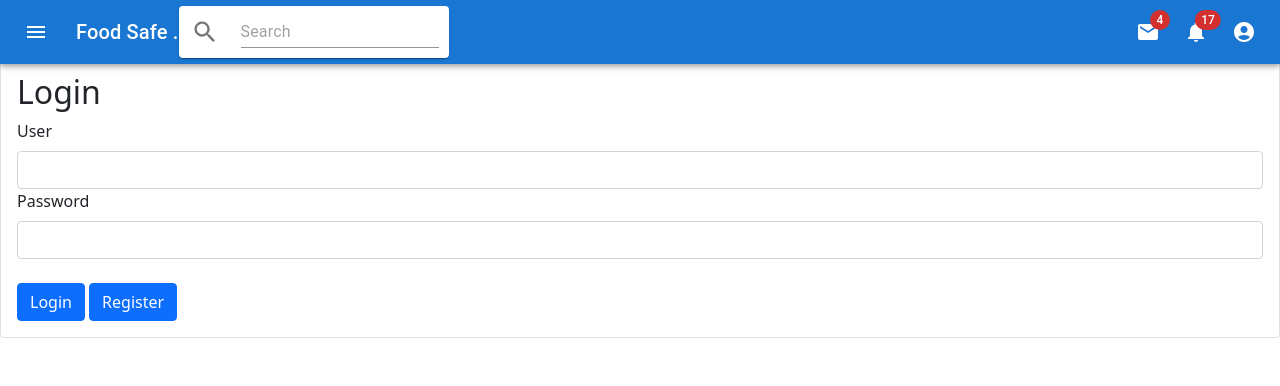
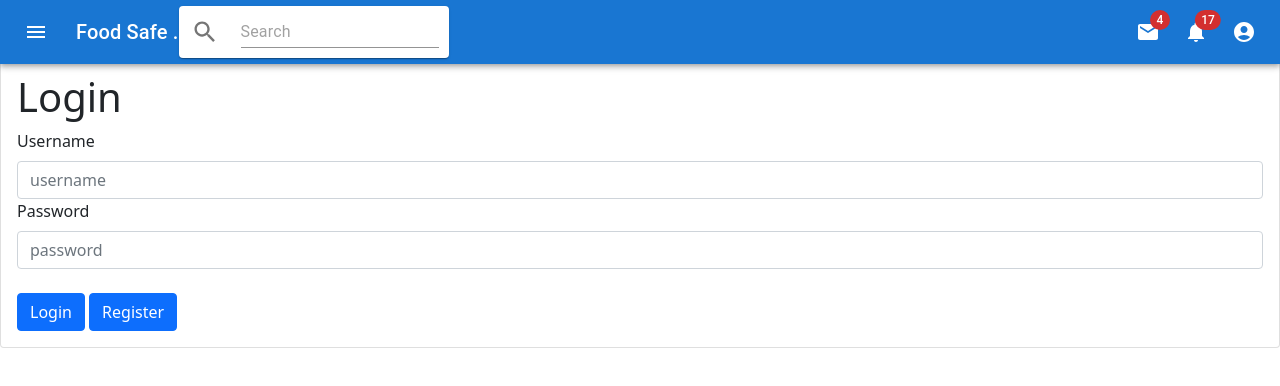
Before and after one commit to software-assignments-spring2022/final-project-foodsafe, a React (Create React App) app in the folder front-end/: page /sign_in in a window 1280 px wide. Shown: the top 386 px of the page. Built offline with nearby package versions, Linux system fonts and the light colour scheme.

Commit message:
save register user front end and logout

```diff
--- a/front-end/src/search_rec/main.js
+++ b/front-end/src/search_rec/main.js
@@ -9,11 +9,6 @@ import {BrowserRouter, Routes, Route,useNavigate} from "react-router-dom";
 import Change_allergy_button from './change_allergy_button';
 import {Button} from "react-bootstrap";
 import Axios from 'axios';
-{/* <div className='pictures_captions'>
-            <Recommended_pictures name='candies' image={candies} />
-            <Recommended_pictures name='cereals' image={cereals} />
-            <Recommended_pictures name = 'frozen foods' image={frozen_foods} />
-    </div> */}
 
 
 
@@ -21,10 +16,17 @@ const Search_rec=()=>{
     const[data, setData] = useState("");
 
     let navigate = useNavigate ();
+
+    function LogOut (){
+        localStorage.clear()
+        navigate("/")
+    }
+
     return (
 
     <div className='container'>
         <Button onClick = { () => {navigate("/set_acc")}} className = "change_allergy_button"> Change Allergy </Button>
+        <Button onClick = {LogOut} className = "change_allergy_button"> Log Out </Button>
         <Header name="Recommended Food Type" />
         <Grid container rowSpacing={10} columnSpacing={{ xs: 10, sm: 10, md: 10 }}>
 
--- a/front-end/src/sign_in/LoginComponent.js
+++ b/front-end/src/sign_in/LoginComponent.js
@@ -1,37 +1,65 @@
-import React from "react"
+import React, {useEffect, useState} from "react"
 import {Form, Button, Card} from "react-bootstrap"
 import "bootstrap/dist/css/bootstrap.min.css"
-import { useNavigate} from 'react-router-dom';
-
+import {Navigate, useNavigate} from 'react-router-dom';
+import axios from "axios";
 export default function Login() {
 
+    const [response, setResponse] = useState({});
+    const [error, setError] = useState("");
+
+    useEffect (() =>{
+        if (response.success && response.token){
+            localStorage.setItem("token", response.token)
+        }
+    }, [response])
+
+    async function handleLogin (e){
+        e.preventDefault()
+
+        try{
+            const userInfo = {
+                username: e.target.username.value,
+                password: e.target.password.value,
+            }
+            const response = await axios.post(`http://localhost:4000/login`,
+                            userInfo
+            )
+            console.log(`Server response: ${JSON.stringify(response.data, null, 0)}`)
+            setResponse(response.data)
+        }catch (err){
+            setError("Incorrect username or password")
+        }
+    }
+
     let navigate = useNavigate ();
-    //let navigate2 = useNavigate ();
-    return(
-        <Card>
-            <Card.Body>
-                <h2 className = "login_text"> Login</h2>
-                <Form>
-                    <Form.Group id = "user">
-                        <Form.Label>User</Form.Label>
-                        <Form.Control type = "user" required />
-                    </Form.Group>
-                    <Form.Group id = "password">
-                        <Form.Label>Password</Form.Label>
-                        <Form.Control type = "password" required />
-                    </Form.Group>
 
-                    <br/>
-                    <Button onClick = { () => {navigate("/all_sel")}}className = "login_button" type = "submit"> Login</Button>
+    if(response.success){
+        return <Navigate to = "/all_sel" />
+    }
+    else{
+        return(
+            <Card>
+                <Card.Body>
 
-                    &nbsp;
+                    <h1>Login</h1>
+                        <Form onSubmit={handleLogin}>
+                        <Form.Label>Username </Form.Label>
+                        <Form.Control type="text" name="username" placeholder="username" required />
 
-                    <Button onClick = { () => {navigate("/sign_up")}}className = "register_button" type = "submit"> Register</Button>
+                        <Form.Label>Password </Form.Label>
+                        <Form.Control type="password" name="password" placeholder="password" required/>
 
-                </Form>
-            </Card.Body>
-        </Card>
+                        <br/>
+                        <Button className = "login_button" type = "submit" > Login</Button>
+                        &nbsp;
+                        <Button onClick = { () => {navigate("/sign_up")}}className = "register_button" type = "button"> Register</Button>
 
-    )
+                        </Form>
 
+                    {error? <p className="error">{error}</p> : ""}
+                </Card.Body>
+            </Card>
+        )
+    }
 }
--- a/front-end/src/sign_in/main.js
+++ b/front-end/src/sign_in/main.js
@@ -1,11 +1,11 @@
 import React from 'react';
-import LoginComponent from "./LoginComponent"
+import Login from "./LoginComponent"
 
 const sign_in=()=>{
     return (
-    <a>
-        <LoginComponent />
-    </a>
+    <div>
+        <Login />
+    </div>
 
     );
 }
--- a/front-end/src/sign_up/SignupComponent.js
+++ b/front-end/src/sign_up/SignupComponent.js
@@ -1,34 +1,53 @@
-import React from "react"
+import React, {useState} from "react"
 import {Form, Button, Card} from "react-bootstrap"
 import "bootstrap/dist/css/bootstrap.min.css"
 import { useNavigate} from 'react-router-dom';
-
+import axios from "axios";
 
 export default function Signup() {
+    const [response, setResponse] = useState({});
+
     let navigate = useNavigate();
+
+    async function handleRegister (e){
+        e.preventDefault()
+
+        try{
+            const userInfo = {
+                username: e.target.username.value,
+                password: e.target.password.value,
+            }
+            const response = await axios.post(`http://localhost:4000/register`,
+                            userInfo
+            )
+            console.log(`Server response: ${JSON.stringify(response.data, null, 0)}`)
+            setResponse(response.data)
+            navigate ("/sign_in")
+        }catch (err){
+            console.log("error occured")
+        }
+    }
     return(
         <Card>
                 <Card.Body>
-                <h2 className = "signup_text"> Sign Up</h2>
-                <Form>
-                    <Form.Group id = "user">
-                        <Form.Label>User</Form.Label>
-                        <Form.Control type = "text" required />
-                    </Form.Group>
-                    <Form.Group id = "password">
-                        <Form.Label>Password</Form.Label>
-                        <Form.Control type = "password" required />
-                    </Form.Group>
-                    <Form.Group id = "email">
-                        <Form.Label>Email</Form.Label>
-                        <Form.Control type = "email" required />
-                    </Form.Group>
+
+                    <h1>Sign Up</h1>
+                        <Form onSubmit={handleRegister}>
+                        <Form.Label>Username </Form.Label>
+                        <Form.Control type="text" name="username" placeholder="username" required />
+
+                        <Form.Label>Password </Form.Label>
+                        <Form.Control type="password" name="password" placeholder="password" required />
+
                         <br/>
-                    <Button className = "login_button" type = "submit"> Sign Up</Button>
+                        <Button className = "login_button" type = "submit" > Sign Up</Button>
                         &nbsp;
-                    <Button onClick = { () => {navigate("/sign_in")}}className = "register_button" type = "submit"> Already Got An Account</Button>
+                        <Button onClick = { () => {navigate("/sign_in")}}className = "register_button" type = "button">
+                        Already Got an Account</Button>
 
                         </Form>
+
+
                 </Card.Body>
             </Card>
 
--- a/front-end/src/sign_up/main.js
+++ b/front-end/src/sign_up/main.js
@@ -1,11 +1,11 @@
 import React from 'react'
-import SignupComponent from "./SignupComponent"
+import Signup from "./SignupComponent"
 
 const sign_up=()=>{
     return (
-    <a>
-        <SignupComponent/>
-    </a>
+    <div>
+        <Signup/>
+    </div>
 
     );
 }
```
Lines whose indentation alone changed are shown as unchanged.
